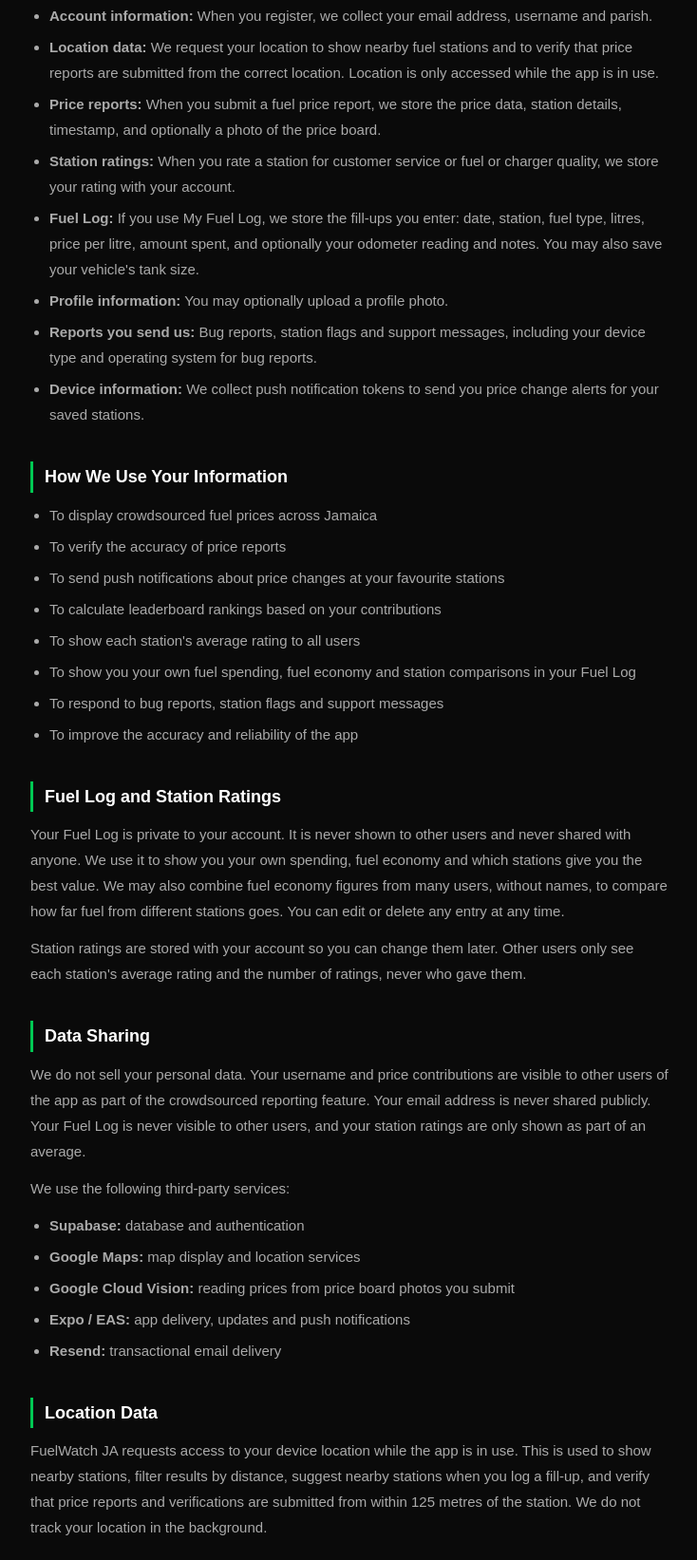
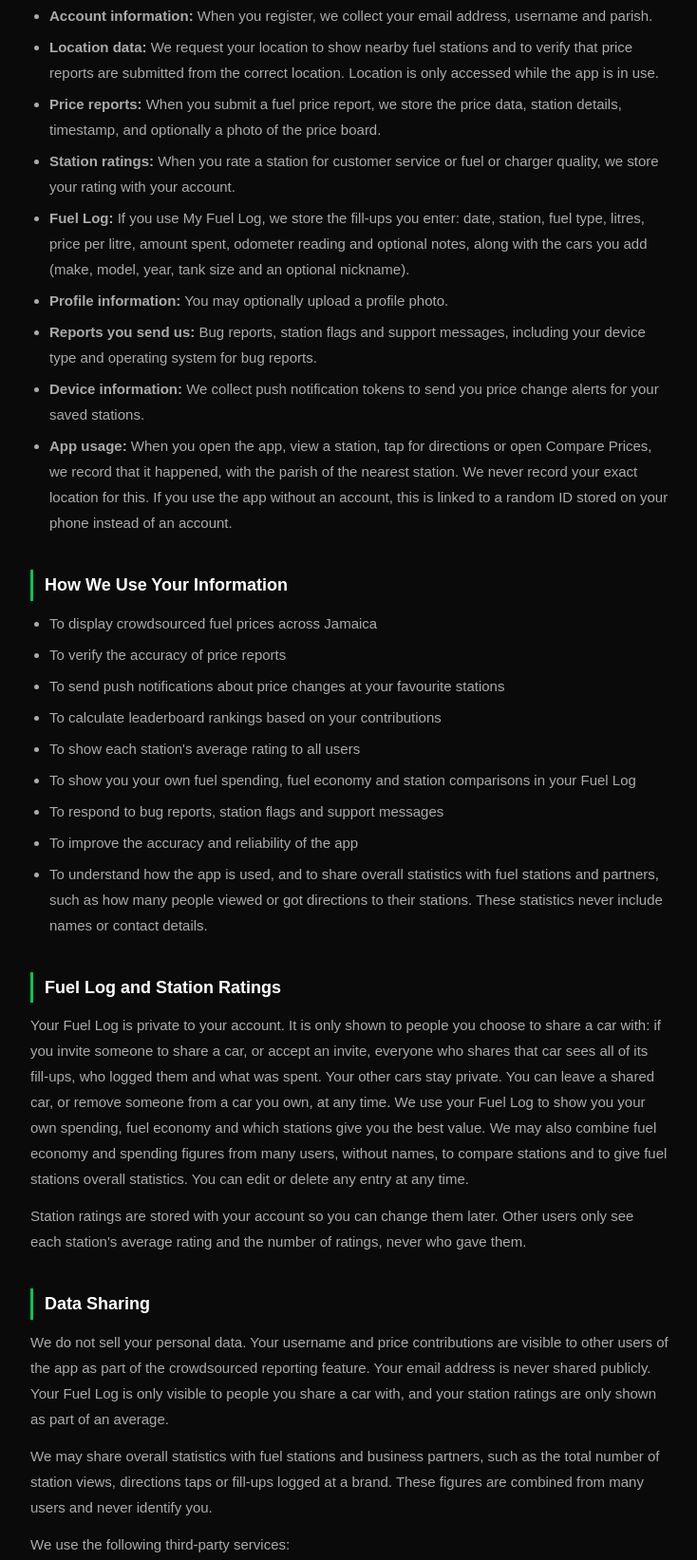
Before and after one commit to kimoymdoug/kimoymdoug.github.io, a plain HTML site: page privacy.html in a window 1280 px wide. Shown: the part 371-2014 px from the top of the page at 95% size, without its empty margins (272-1006 px from the left). Drawn offline with Linux system fonts and the light colour scheme.

Commit message:
Update privacy.html

```diff
--- a/privacy.html
+++ b/privacy.html
@@ -26,7 +26,7 @@
 
   <h1><span class="g">Fue</span><span class="y">lWa</span><span class="r">tch</span> JA</h1>
   <p class="tagline">Jamaica's Crowdsourced Fuel Price Tracker</p>
-  <p class="updated">Last updated: October 20, 2026</p>
+  <p class="updated">Last updated: November 25, 2026</p>
 
   <p>FuelWatch JA ("we", "our", or "us") is committed to protecting your privacy. This Privacy Policy explains how we collect, use, and safeguard your information when you use the FuelWatch JA mobile application.</p>
 
@@ -36,10 +36,11 @@
     <li><strong>Location data:</strong> We request your location to show nearby fuel stations and to verify that price reports are submitted from the correct location. Location is only accessed while the app is in use.</li>
     <li><strong>Price reports:</strong> When you submit a fuel price report, we store the price data, station details, timestamp, and optionally a photo of the price board.</li>
     <li><strong>Station ratings:</strong> When you rate a station for customer service or fuel or charger quality, we store your rating with your account.</li>
-    <li><strong>Fuel Log:</strong> If you use My Fuel Log, we store the fill-ups you enter: date, station, fuel type, litres, price per litre, amount spent, and optionally your odometer reading and notes. You may also save your vehicle's tank size.</li>
+    <li><strong>Fuel Log:</strong> If you use My Fuel Log, we store the fill-ups you enter: date, station, fuel type, litres, price per litre, amount spent, odometer reading and optional notes, along with the cars you add (make, model, year, tank size and an optional nickname).</li>
     <li><strong>Profile information:</strong> You may optionally upload a profile photo.</li>
     <li><strong>Reports you send us:</strong> Bug reports, station flags and support messages, including your device type and operating system for bug reports.</li>
     <li><strong>Device information:</strong> We collect push notification tokens to send you price change alerts for your saved stations.</li>
+    <li><strong>App usage:</strong> When you open the app, view a station, tap for directions or open Compare Prices, we record that it happened, with the parish of the nearest station. We never record your exact location for this. If you use the app without an account, this is linked to a random ID stored on your phone instead of an account.</li>
   </ul>
 
   <h2>How We Use Your Information</h2>
@@ -52,14 +53,16 @@
     <li>To show you your own fuel spending, fuel economy and station comparisons in your Fuel Log</li>
     <li>To respond to bug reports, station flags and support messages</li>
     <li>To improve the accuracy and reliability of the app</li>
+    <li>To understand how the app is used, and to share overall statistics with fuel stations and partners, such as how many people viewed or got directions to their stations. These statistics never include names or contact details.</li>
   </ul>
 
   <h2>Fuel Log and Station Ratings</h2>
-  <p>Your Fuel Log is private to your account. It is never shown to other users and never shared with anyone. We use it to show you your own spending, fuel economy and which stations give you the best value. We may also combine fuel economy figures from many users, without names, to compare how far fuel from different stations goes. You can edit or delete any entry at any time.</p>
+  <p>Your Fuel Log is private to your account. It is only shown to people you choose to share a car with: if you invite someone to share a car, or accept an invite, everyone who shares that car sees all of its fill-ups, who logged them and what was spent. Your other cars stay private. You can leave a shared car, or remove someone from a car you own, at any time. We use your Fuel Log to show you your own spending, fuel economy and which stations give you the best value. We may also combine fuel economy and spending figures from many users, without names, to compare stations and to give fuel stations overall statistics. You can edit or delete any entry at any time.</p>
   <p>Station ratings are stored with your account so you can change them later. Other users only see each station's average rating and the number of ratings, never who gave them.</p>
 
   <h2>Data Sharing</h2>
-  <p>We do not sell your personal data. Your username and price contributions are visible to other users of the app as part of the crowdsourced reporting feature. Your email address is never shared publicly. Your Fuel Log is never visible to other users, and your station ratings are only shown as part of an average.</p>
+  <p>We do not sell your personal data. Your username and price contributions are visible to other users of the app as part of the crowdsourced reporting feature. Your email address is never shared publicly. Your Fuel Log is only visible to people you share a car with, and your station ratings are only shown as part of an average.</p>
+  <p>We may share overall statistics with fuel stations and business partners, such as the total number of station views, directions taps or fill-ups logged at a brand. These figures are combined from many users and never identify you.</p>
   <p>We use the following third-party services:</p>
   <ul>
     <li><strong>Supabase:</strong> database and authentication</li>
@@ -77,7 +80,7 @@
 
   <h2>Data Retention</h2>
   <p>Your account data is retained for as long as your account is active. Price reports and history are retained indefinitely to power historical charts. Fuel Log entries are kept until you delete them or your account.</p>
-  <p>You can delete your account at any time from the Settings screen in the app, or by contacting us. Deleting your account permanently deletes your account information, Fuel Log and station ratings.</p>
+  <p>You can delete your account at any time from the Settings screen in the app, or by contacting us. Deleting your account permanently deletes your account information, Fuel Log, the cars you own and your station ratings.</p>
 
   <h2>Children's Privacy</h2>
   <p>FuelWatch JA is not directed at children under the age of 13. We do not knowingly collect personal information from children.</p>
```
